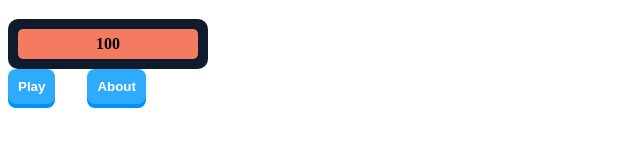
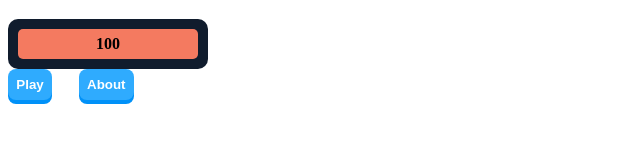
Before and after one commit to ozgurogztrk/vue-turn-based-game, a Vue app: page / in a window 1280 px wide. Shown: the part 225-372 px from the top of the page, without its empty margins (0-640 px from the left). Built offline with nearby package versions, Linux system fonts and the light colour scheme; the HTML template or start-up script is replaced by a standard one.

Commit message:
Change padding and margin px values to em

```diff
--- a/src/assets/scss/components/_button.scss
+++ b/src/assets/scss/components/_button.scss
@@ -1,15 +1,16 @@
 @use "../abstracts/variables" as var;
+@use "../abstracts/functions" as fnc;
 
 button {
   display: inline-block;
-  margin-right: 32px;
-  padding: 10px;
-  cursor: pointer;
+  margin-right: fnc.em(32);
+  padding: fnc.em(10);
   border: none;
   border-radius: 8px;
   transition: background-color 0.2s, box-shadow 0.2s;
   font-weight: 700;
   color: var.$white;
+  cursor: pointer;
 }
 
 .primary {
--- a/src/assets/scss/components/_healthBar.scss
+++ b/src/assets/scss/components/_healthBar.scss
@@ -1,16 +1,17 @@
 @use "../abstracts/variables" as var;
+@use "../abstracts/functions" as fnc;
 
 .health-bar {
   box-sizing: border-box;
   width: 200px;
   align-items: center;
-  margin-right: 10px;
-  padding: 10px;
+  margin-right: fnc.em(10);
+  padding: fnc.em(10);
   background-color: var.$health-bar-background;
   border-radius: 10px;
 
   & div {
-    padding: 6px 0;
+    padding: fnc.em(6) 0;
     text-align: center;
     font-weight: 700;
     border-radius: 5px;
--- a/src/assets/scss/utilities/_container.scss
+++ b/src/assets/scss/utilities/_container.scss
@@ -1,10 +1,13 @@
+@use "../abstracts/variables" as var;
+@use "../abstracts/functions" as fnc;
+
 .container {
   display: flex;
   flex-direction: row;
   justify-content: center;
-  margin: 10px;
+  margin: fnc.em(10);
   align-items: center;
-  padding: 16px;
+  padding: fnc.em(16);
   background-color: #122133;
   box-shadow: 0 10px #101c2d;
   border-radius: 10px;
```
